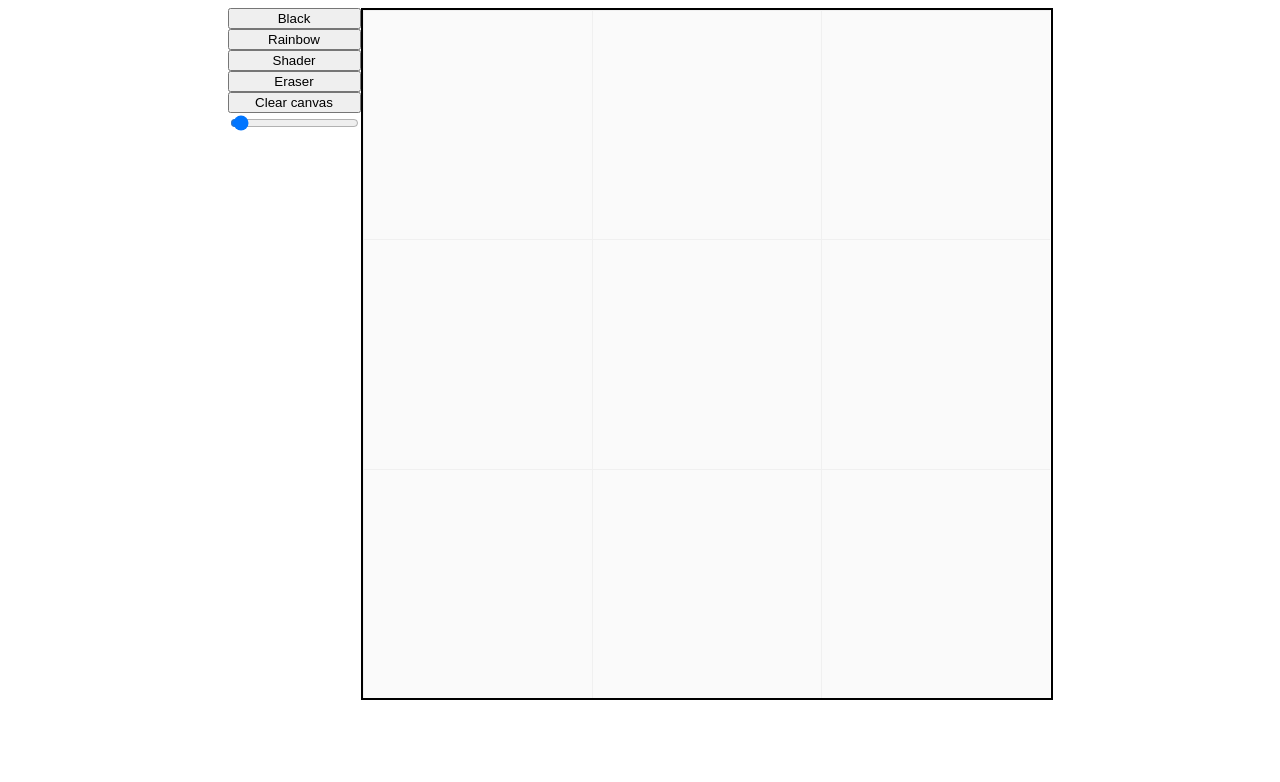
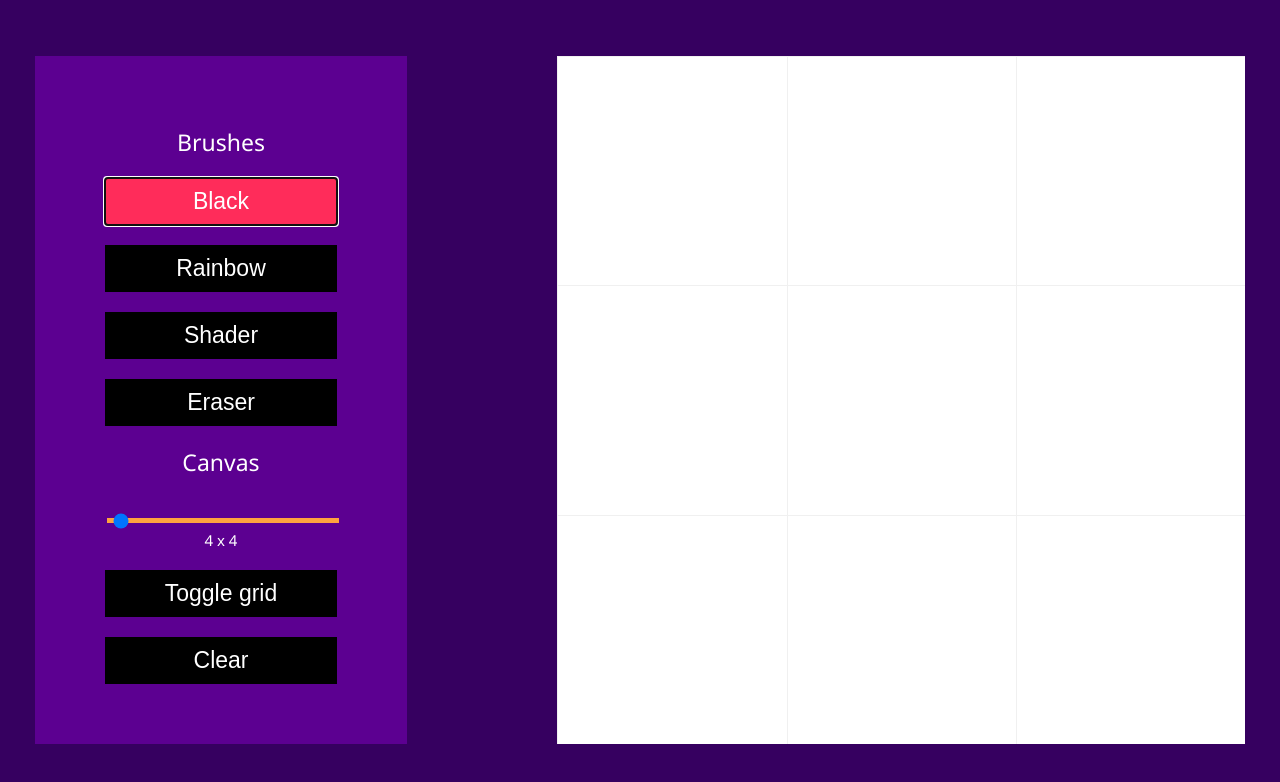
Before and after one commit to Moriere/04_Etch-a-Sketch, a plain HTML site: page index.html in a window 1280 px wide. Both pictures are taken after a click on the button "Black". Drawn offline with Linux system fonts and the light colour scheme.

Commit message:
UI finished

```diff
--- a/index.html
+++ b/index.html
@@ -7,17 +7,24 @@
     <title>Etch a Sketch</title>
     <link rel="stylesheet" href="./style.css">
     <script src="./script.js" defer></script>
+    <link rel="preconnect" href="https://fonts.googleapis.com">
+    <link rel="preconnect" href="https://fonts.gstatic.com" crossorigin>
+    <link href="https://fonts.googleapis.com/css2?family=Open+Sans:wght@400;500;600&display=swap" rel="stylesheet">
 </head>
 <body>
     <div id="buttonBar">
-        <button id="setBlack">Black</button>
+        <div id="title">Brushes</div>
+        <button id="setBlack" autofocus>Black</button>
         <button id="setRGB">Rainbow</button>
         <button id="setShader">Shader</button>
         <button id="eraser">Eraser</button>
-        <button id="resetBTN">Clear canvas</button>
+        <div id="title">Canvas</div>
         <div id="sliderContainer">
             <input type="range" min="2" max="70" value="4" id="slider">
+            <div id="rangeNumber"></div>
         </div>
+        <button id="toggleGrid">Toggle grid</button>
+        <button id="resetBTN">Clear</button>
     </div>
     <div id="canvasContainer"></div>
 </body>
--- a/script.js
+++ b/script.js
@@ -2,12 +2,13 @@
 
 const canvasContainer = document.getElementById('canvasContainer');
 let canvasSize = 3;
-let color = "rgb(0, 0, 0)";
+let brushColor = "black";
 
 for (let i = 0; i < canvasSize ** 2; i++) {
     const canvasPixel = document.createElement('div');
     canvasContainer.appendChild(canvasPixel);
-    canvasPixel.style.cssText = `flex: 1 1 ${100/canvasSize}%; background: rgb(250, 250, 250);`;
+    canvasPixel.classList.add('grid');
+    canvasPixel.style.cssText = `flex: 1 1 ${100/canvasSize}%; background-color: rgb(255, 255, 255);`;
 }
 
 // EVENT LISTENERS
@@ -16,12 +17,15 @@ const buttons = document.querySelectorAll('button');
 buttons.forEach(btn => btn.addEventListener('click', clickedButton));
 const slider = document.getElementById('slider');
 slider.addEventListener('input', redrawCanvas);
+const rangeNumber = document.getElementById('rangeNumber');
+rangeNumber.textContent = `${slider.valueAsNumber} x ${slider.valueAsNumber}`;
 let canvasPixels = document.querySelectorAll('#canvasContainer div');
 canvasPixels.forEach(pixel => pixel.addEventListener('mouseover', colorPixel));
 
 function redrawCanvas() {
     this.addEventListener('mouseup', (slider) => {
         canvasSize = slider.target.valueAsNumber;
+        rangeNumber.textContent = `${slider.target.valueAsNumber} x ${slider.target.valueAsNumber}`;
         resetCanvas();
 
         if (canvasPixels.length < canvasSize ** 2) {
@@ -31,6 +35,7 @@ function redrawCanvas() {
                 canvasPixels = document.querySelectorAll('#canvasContainer div');
             }
             canvasPixels.forEach(pixel => pixel.addEventListener('mouseover', colorPixel));
+            canvasPixels.forEach(pixel => pixel.classList.add('grid'));
         }
         if (canvasPixels.length >= canvasSize ** 2) {
             for (let i = canvasPixels.length; i > canvasSize ** 2; i--) {
@@ -39,12 +44,12 @@ function redrawCanvas() {
             }
         }
 
-        canvasPixels.forEach(pixel => pixel.style.cssText = `flex: 1 1 ${100/canvasSize}%; background: rgb(250, 250, 250);`);
+        canvasPixels.forEach(pixel => pixel.style.cssText = `flex: 1 1 ${100/canvasSize}%; background-color: rgb(255, 255, 255);`);
     });
 }
 
 function resetCanvas () {
-    canvasPixels.forEach(pixel => pixel.style.cssText = `flex: 1 1 ${100/canvasSize}%`);
+    canvasPixels.forEach(pixel => pixel.style.cssText = `flex: 1 1 ${100/canvasSize}%; background-color: rgb(255, 255, 255);`);
 }
 
 function randomRGB() {
@@ -56,7 +61,7 @@ function randomRGB() {
 }
 
 function darken(pixel) {
-    let currentColor = pixel.target.style.background.slice(4, -1).split(", ");
+    let currentColor = pixel.target.style.backgroundColor.slice(4, -1).split(", ");
 
     if (currentColor[0] === '250' && currentColor[1] === '250' && currentColor[2] === '250') {
         for (let i = 0; i < 3; i++) currentColor[i] = +currentColor[i];
@@ -66,26 +71,35 @@ function darken(pixel) {
 }
 
 function colorPixel(pixel) {
-    if (color === "rgb(0, 0, 0)") pixel.target.style.cssText = `flex: 1 1 ${100/canvasSize}%; background: rgb(0, 0, 0);`;
-    if (color === "random") pixel.target.style.cssText = `flex: 1 1 ${100/canvasSize}%; background: ${randomRGB()};`;
-    if (color === "shader") pixel.target.style.cssText = `flex: 1 1 ${100/canvasSize}%; background: ${darken(pixel)};`;
+    if (brushColor === "black") pixel.target.style.cssText = `flex: 1 1 ${100/canvasSize}%; background-color: rgb(0, 0, 0);`;
+    if (brushColor === "random") pixel.target.style.cssText = `flex: 1 1 ${100/canvasSize}%; background-color: ${randomRGB()};`;
+    if (brushColor === "shader") pixel.target.style.cssText = `flex: 1 1 ${100/canvasSize}%; background-color: ${darken(pixel)};`;
+    if (brushColor === "erase") pixel.target.style.cssText = `flex: 1 1 ${100/canvasSize}%; background-color: rgb(255, 255, 255);`;
+}
+
+function toggleGrid() {
+    canvasPixels.forEach(pixel => pixel.classList.toggle('grid'));
 }
 
 function clickedButton(clickedBtn) {
     switch (clickedBtn.target.id) {
         case ("setBlack"):
-            color = "rgb(0, 0, 0)";
+            brushColor = "black";
             break;
         case ("setRGB"):
-            color = "random"
+            brushColor = "random"
             break;
         case ("setShader"):
-            color = "shader";
+            brushColor = "shader";
             break;
         case ("eraser"):
+            brushColor = "erase";
             break;
         case ("resetBTN"):
             resetCanvas();
             break;
+        case ("toggleGrid"):
+            toggleGrid();
+            break;
     }
 }
--- a/style.css
+++ b/style.css
@@ -1,11 +1,64 @@
 body {
     display: flex;
     justify-content: center;
+    align-items: center;
+    background-color: #360060;
+    gap: 150px;
+    margin: 0px;
+    height: 100vh;
+    color: white;
+    font-family: 'Segoe UI', 'Open Sans', sans-serif;
 }
+
+/* Buttons */
 
 #buttonBar {
     display: flex;
     flex-direction: column;
+    gap: 20px;
+    height: 548px;
+    justify-content: space-between;
+    background-color: #5C0091;
+    padding: 70px;
+    text-align: center;
+    font-weight: 500;
+    font-size: 23px;
+}
+
+button {
+    color: white;
+    background-color: black;
+    font-size: inherit;
+    font-weight: inherit;
+    text-decoration: none;
+    border: none;
+    padding: 10px 60px 10px 60px;
+    transition: all 200ms;
+}
+
+button:hover {
+    background-color: rgb(63, 63, 63);
+    cursor: pointer;
+}
+
+#setBlack:focus,
+#setRGB:focus,
+#setShader:focus,
+#eraser:focus {
+    background-color: #FF2C5A;
+}
+
+/* Slider */
+
+#slider {
+    -webkit-appearance: none;
+    width: 100%;
+    height: 5px;
+    background-color: #FFA33E;
+}
+
+#rangeNumber {
+    font-size: 15px;
 }
 
 /* Canvas */
@@ -17,10 +70,9 @@ body {
     flex-wrap: wrap;
     justify-content: center;
     margin: 0px;
-    border: 2px black solid;
 }
 
-#canvasContainer div {
+#canvasContainer div.grid {
     box-shadow: inset 1px 1px rgb(240, 240, 240);
     cursor: crosshair;
 }
```
Also changed, not shown: 1 other file.
